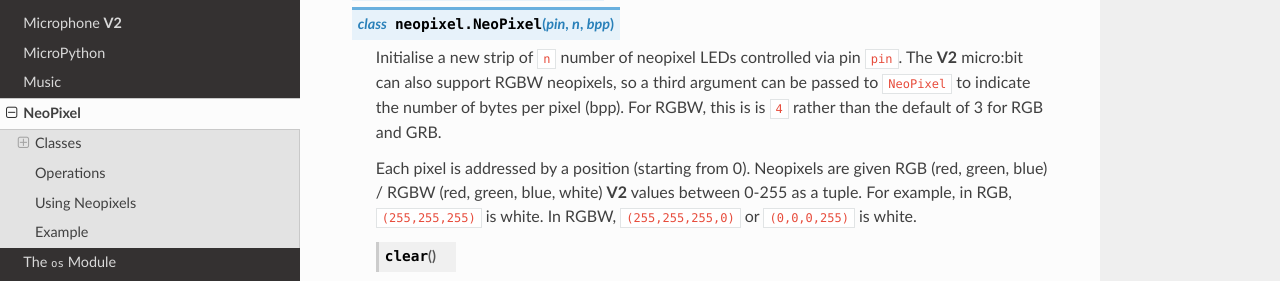
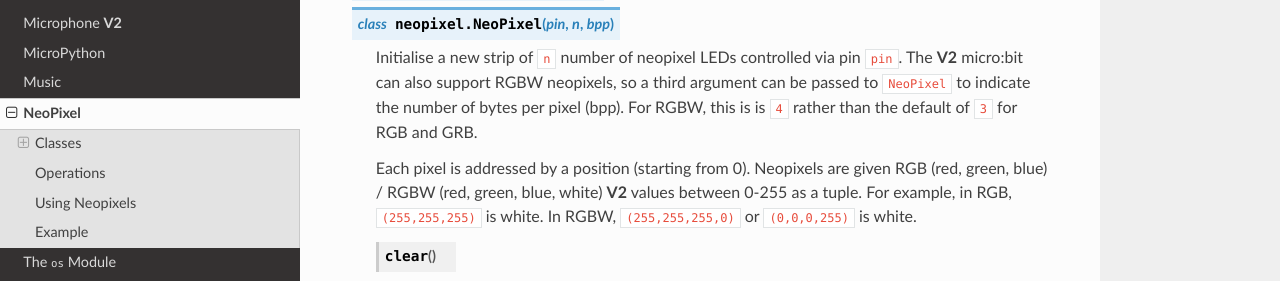
Before and after one commit to bbcmicrobit/micropython, a Sphinx documentation site: the page built from docs/neopixel.rst, in a window 1280 px wide and 900 px high, scrolled down 1863 px. Shown: the part 160-441 px from the top of the window. Built offline with Sphinx 7.4.7 and the Read the Docs theme 2.0.0, drawn with Linux system fonts in a browser that asks for light colours.

```diff
--- a/docs/neopixel.rst
+++ b/docs/neopixel.rst
@@ -58,7 +58,7 @@ Classes
     Initialise a new strip of ``n`` number of neopixel LEDs controlled via pin
     ``pin``. The **V2** micro:bit can also support RGBW neopixels, so a third
     argument can be passed to ``NeoPixel`` to indicate the number of bytes per
-    pixel (bpp). For RGBW, this is is ``4`` rather than the default of 3 for
+    pixel (bpp). For RGBW, this is is ``4`` rather than the default of ``3`` for
     RGB and GRB.
 
     Each pixel is addressed by a position (starting from 0). Neopixels
```
